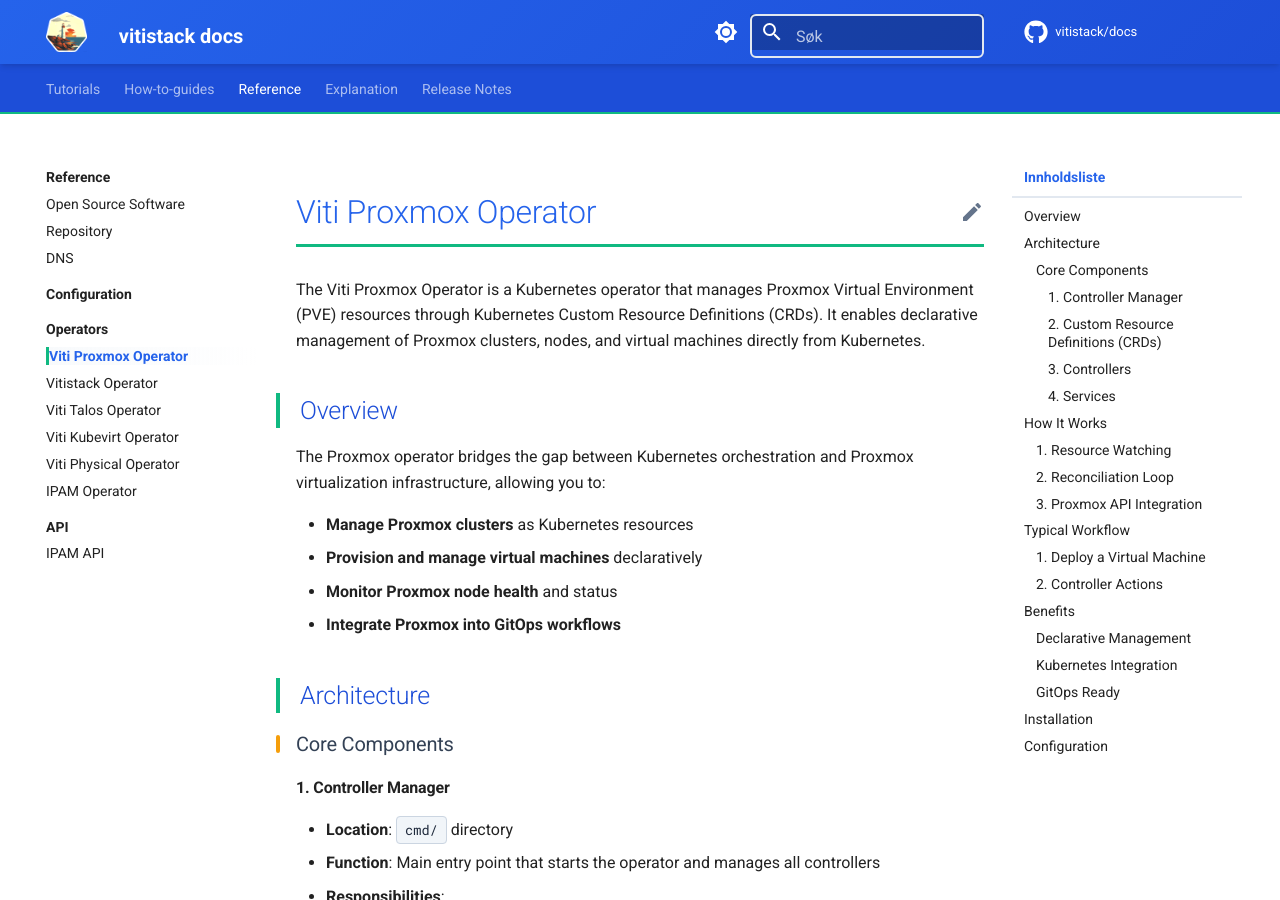
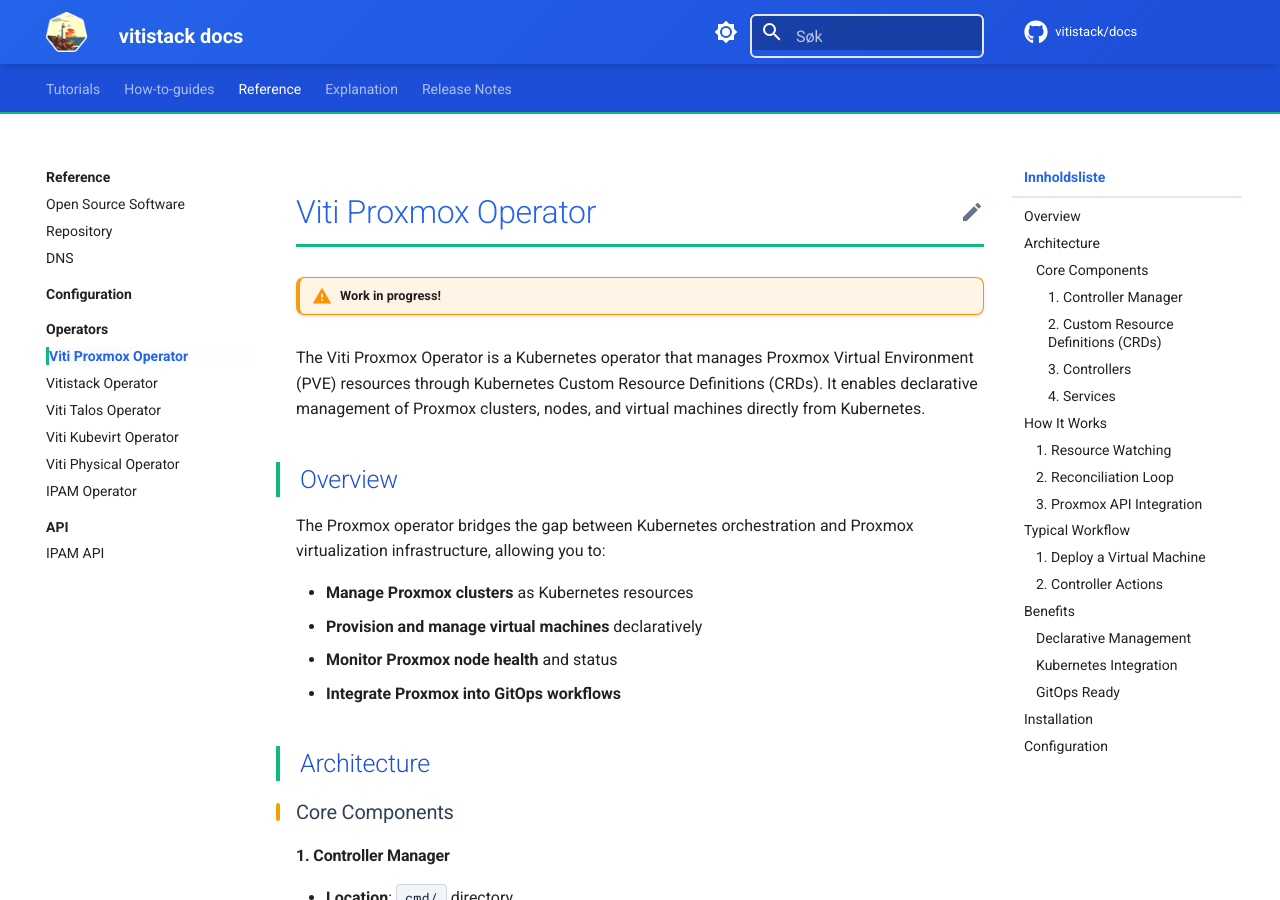
Before and after one commit to vitistack/docs, an MkDocs documentation site: the page built from docs/reference/operators/viti-proxmox-operator.md, in a window 1280 px wide and 900 px high. Built offline with MkDocs 1.6.1 and Material for MkDocs 9.7.7, drawn with Linux system fonts in a browser that asks for light colours; comment, search, counter and statistics services are not loaded.

Commit message:
added warning in proxmox operator

```diff
--- a/docs/reference/operators/viti-proxmox-operator.md
+++ b/docs/reference/operators/viti-proxmox-operator.md
@@ -1,4 +1,6 @@
 # Viti Proxmox Operator
+
+!!! warning "Work in progress!"
 
 The Viti Proxmox Operator is a Kubernetes operator that manages Proxmox Virtual Environment (PVE) resources through Kubernetes Custom Resource Definitions (CRDs). It enables declarative management of Proxmox clusters, nodes, and virtual machines directly from Kubernetes.
 
```
